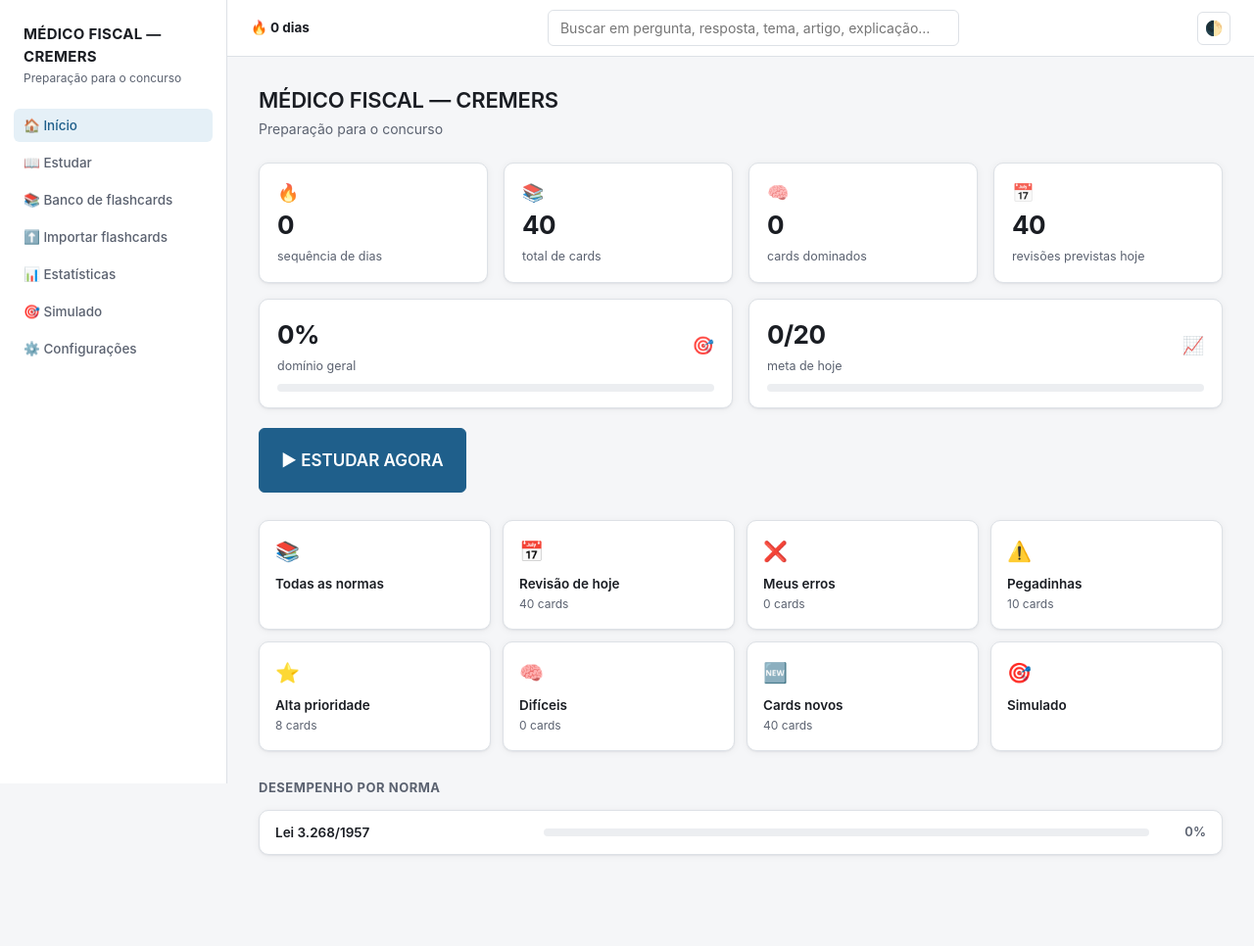
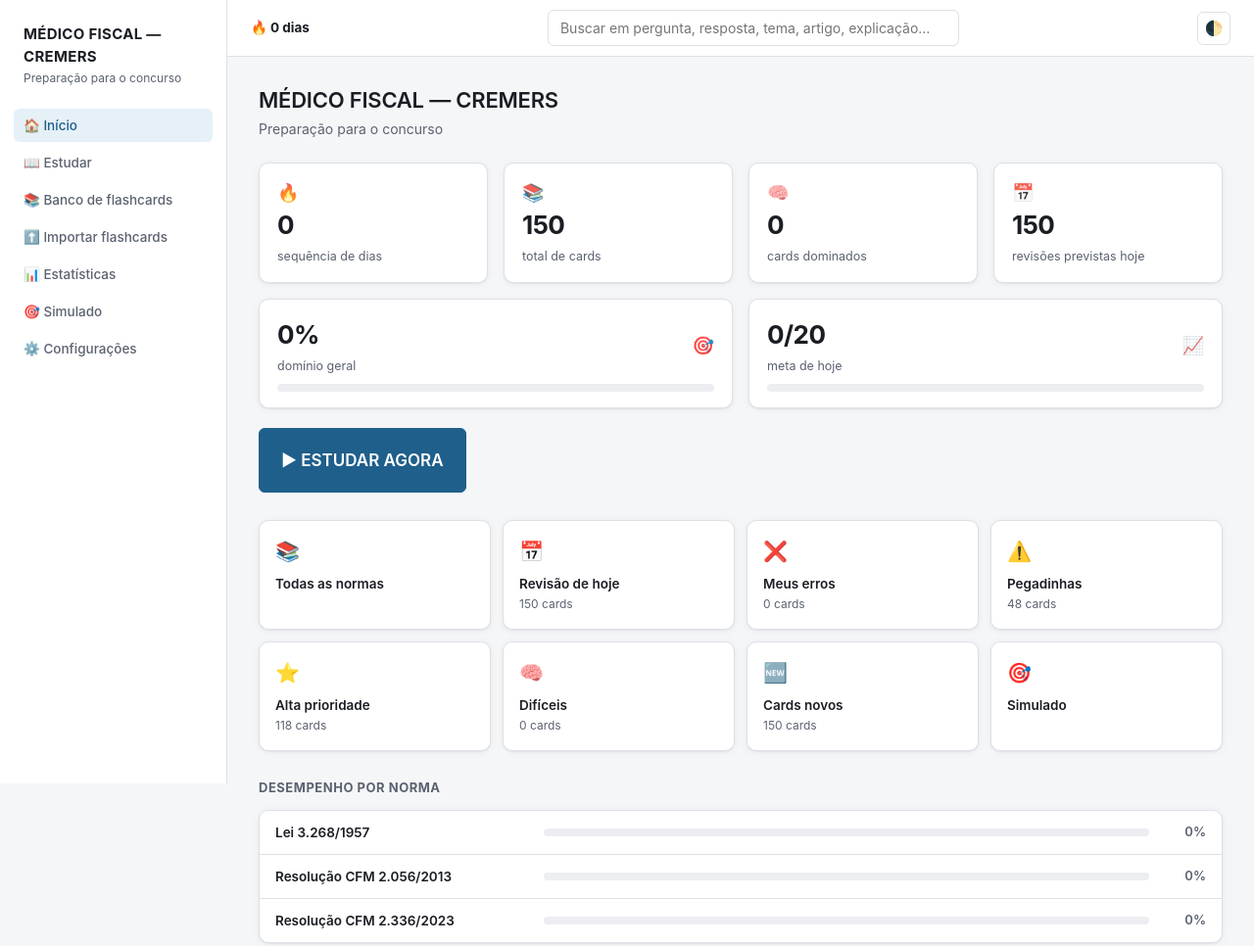
Before and after one commit to mbpericias/medico-fiscal-cremers, a plain HTML site: page index.html in a window 1280 px wide. Shown: the whole page at 98% size. Before the commit the page ends 937 px from the top, so only its background shows below. Drawn offline with Linux system fonts and the light colour scheme.

Commit message:
Adiciona catalogo de bancos oficiais com sincronizacao automatica
Novo usuario recebe os 150 flashcards oficiais (Lei 3.268/1957 +
Resolucoes CFM 2.056/2013 e 2.336/2023) automaticamente na primeira
abertura. Usuarios existentes recebem apenas os cards oficiais que
ainda nao possuem, sem jamais tocar em cards, progresso ou historico
ja existentes. data/catalog.json lista os bancos oficiais; adicionar
uma nova norma no futuro nao exige alterar nenhuma logica do app.

```diff
--- /dev/null
+++ b/data/catalog.json
@@ -0,0 +1,9 @@
+{
+  "schema_version": "1.0",
+  "descricao": "Catálogo dos bancos de flashcards OFICIAIS, carregados automaticamente na primeira utilização e sincronizados (apenas adição de cards novos, nunca sobrescrita) em toda inicialização do app. Para incorporar uma nova norma ao catálogo oficial: 1) adicione o arquivo JSON em data/; 2) acrescente uma entrada abaixo; 3) publique. Nenhuma alteração de código é necessária.",
+  "bancos_oficiais": [
+    { "arquivo": "data/lei-3268-1957.json", "norma": "Lei 3.268/1957" },
+    { "arquivo": "data/resolucao-cfm-2056-2013.json", "norma": "Resolução CFM 2.056/2013" },
+    { "arquivo": "data/resolucao-cfm-2336-2023.json", "norma": "Resolução CFM 2.336/2023" }
+  ]
+}
--- a/index.html
+++ b/index.html
@@ -38,6 +38,7 @@
 <script src="js/stats.js"></script>
 <script src="js/session.js"></script>
 <script src="js/simulado.js"></script>
+<script src="js/catalogSync.js"></script>
 
 <!-- Infraestrutura de UI -->
 <script src="js/ui.js"></script>
--- a/js/app.js
+++ b/js/app.js
@@ -8,11 +8,8 @@
   var UI = global.MF.UI;
   var State = global.MF.State;
   var Router = global.MF.Router;
-  var Storage = global.MF.Storage;
-  var CardsModel = global.MF.CardsModel;
+  var CatalogSync = global.MF.CatalogSync;
   var el = UI.el;
-
-  var SEED_FILE = 'data/lei-3268-1957.json';
 
   var NAV_ITEMS = [
     { route: 'dashboard', emoji: '🏠', label: 'Início' },
@@ -140,50 +137,28 @@
   }
 
   /**
-   * Na primeiríssima execução, se o banco estiver vazio, tenta carregar
-   * automaticamente o banco inicial (data/lei-3268-1957.json) por fetch —
-   * só funciona quando servido por http(s) (ex.: serve.ps1 ou hospedagem),
-   * já que fetch a arquivo local (file://) é bloqueado pelo navegador. Se
-   * falhar, não há problema: o usuário sempre pode importar o mesmo arquivo
-   * manualmente pela tela "Importar flashcards". Roda no máximo uma vez por
-   * dispositivo/navegador — nunca tenta de novo, mesmo que o usuário depois
-   * apague todos os cards de propósito.
+   * Sincroniza o banco local com o catálogo de normas oficiais
+   * (data/catalog.json) — só ADICIONA cards oficiais cujo id ainda não
+   * existe localmente; nunca apaga, sobrescreve ou zera progresso. Roda em
+   * toda inicialização (é barata e idempotente: se nada mudou no catálogo,
+   * não faz nada). Só funciona quando servido por http(s) — sob file://, o
+   * fetch é bloqueado pelo navegador e a sincronização falha silenciosamente
+   * (a importação manual pela tela "Importar flashcards" continua disponível).
+   * Ver js/catalogSync.js para os detalhes.
    */
-  function trySeedInitialDeck() {
-    var meta = Storage.getMeta();
-    if (meta.seedAttempted) return;
-    if (State.getAllCards().length > 0) {
-      meta.seedAttempted = true;
-      Storage.setMeta(meta);
-      return;
-    }
-
-    fetch(SEED_FILE)
-      .then(function (res) { if (!res.ok) throw new Error('HTTP ' + res.status); return res.json(); })
-      .then(function (parsed) {
-        var extracted = CardsModel.extractCardsArray(parsed);
-        if (!extracted.cardsArray || extracted.cardsArray.length === 0) return;
-        var report = CardsModel.analyzeImportBatch(parsed, {});
-        if (report.novos.length > 0) {
-          State.importCards(report.novos);
-          UI.toast(report.novos.length + ' flashcards do banco inicial (' + (extracted.meta && extracted.meta.norma ? extracted.meta.norma : 'Lei 3.268/1957') + ') carregados automaticamente.');
-          Router.refresh();
-        }
-      })
-      .catch(function (err) {
-        console.warn('Carregamento automático do banco inicial não disponível (normal em file://):', err.message);
-      })
-      .then(function () {
-        var m = Storage.getMeta();
-        m.seedAttempted = true;
-        Storage.setMeta(m);
-      });
+  function syncOfficialCatalog() {
+    CatalogSync.sync().then(function (summary) {
+      if (summary.added > 0) {
+        UI.toast(summary.added + ' flashcard(s) oficiais novos adicionados automaticamente.');
+        Router.refresh();
+      }
+    });
   }
 
   function init() {
     State.load();
     applyTheme();
-    trySeedInitialDeck();
+    syncOfficialCatalog();
     var mainContent = buildShell();
     registerRoutes();
     Router.onNavigate(function (name) {
--- /dev/null
+++ b/js/catalogSync.js
@@ -0,0 +1,127 @@
+/**
+ * catalogSync.js — Sincroniza o banco local com o CATÁLOGO de normas
+ * oficiais (data/catalog.json), de forma exclusivamente ADITIVA.
+ *
+ * O que este módulo faz, em toda inicialização do app:
+ *   1. Busca data/catalog.json (lista de arquivos JSON oficiais).
+ *   2. Busca cada arquivo listado.
+ *   3. Para cada card desses arquivos cujo `id` AINDA NÃO existe no banco
+ *      local, insere o card com progresso zerado (novo).
+ *   4. Cards cujo `id` já existe localmente NUNCA são tocados — nem seu
+ *      conteúdo, nem (principalmente) seu progresso de estudo.
+ *
+ * O que este módulo NUNCA faz:
+ *   - apagar ou sobrescrever um card já existente;
+ *   - apagar ou alterar progresso/histórico/estatísticas de qualquer card;
+ *   - depender de nomes de leis/resoluções fixados no código — a lista de
+ *     normas oficiais vive inteiramente em data/catalog.json.
+ *
+ * Assim, adicionar uma nova norma ao catálogo oficial no futuro é só:
+ * colocar o arquivo em data/ e acrescentar uma linha em catalog.json —
+ * nenhuma mudança neste arquivo, em app.js ou em state.js é necessária.
+ *
+ * Em dispositivos/navegadores offline ou servidos via file:// (onde fetch
+ * de arquivos locais é bloqueado), a sincronização falha silenciosamente e
+ * o app continua funcionando com o que já estiver no banco local — a
+ * importação manual pela tela "Importar flashcards" continua disponível
+ * como alternativa.
+ */
+(function (global) {
+  'use strict';
+
+  var State = global.MF.State;
+  var CardsModel = global.MF.CardsModel;
+
+  var CATALOG_FILE = 'data/catalog.json';
+
+  /**
+   * Executa a sincronização e devolve uma Promise que resolve com um
+   * resumo: { added, totalLocal, totalOfficialSeen, uniqueOfficialSeen }.
+   * Nunca rejeita (falhas de rede/parse são capturadas e logadas).
+   */
+  function sync() {
+    return fetch(CATALOG_FILE)
+      .then(function (res) {
+        if (!res.ok) throw new Error('HTTP ' + res.status);
+        return res.json();
+      })
+      .then(function (catalog) {
+        var entries = (catalog && Array.isArray(catalog.bancos_oficiais)) ? catalog.bancos_oficiais : [];
+        var files = entries.map(function (e) { return e.arquivo; }).filter(Boolean);
+        return Promise.all(files.map(function (file) {
+          return fetch(file)
+            .then(function (res) { if (!res.ok) throw new Error('HTTP ' + res.status); return res.json(); })
+            .then(function (parsed) { return { file: file, parsed: parsed }; })
+            .catch(function (err) {
+              console.warn('[Catálogo] Falha ao carregar "' + file + '": ' + err.message);
+              return null;
+            });
+        }));
+      })
+      .then(function (results) {
+        var existing = State.getAllCards().reduce(function (acc, c) { acc[c.id] = c; return acc; }, {});
+        var added = [];
+        var rawIdsSeen = [];       // para detectar duplicidade de id ENTRE arquivos oficiais
+        var uniqueIdsSeen = {};
+
+        results.forEach(function (result) {
+          if (!result) return;
+          var extracted = CardsModel.extractCardsArray(result.parsed);
+          if (!extracted.cardsArray) {
+            console.warn('[Catálogo] Arquivo "' + result.file + '" não está no formato esperado (array ou {cards:[...]}).');
+            return;
+          }
+
+          var report = CardsModel.analyzeImportBatch(result.parsed, existing);
+          if (report.invalidos.length > 0) {
+            console.warn('[Catálogo] ' + report.invalidos.length + ' card(s) inválido(s) em "' + result.file + '" (ignorados):', report.invalidos);
+          }
+
+          extracted.cardsArray.forEach(function (raw) {
+            if (raw && raw.id) { rawIdsSeen.push(raw.id); uniqueIdsSeen[raw.id] = true; }
+          });
+
+          // Só os NOVOS (id ainda não presente localmente) entram — cards já
+          // existentes (report.existentes) são propositalmente ignorados aqui.
+          report.novos.forEach(function (card) {
+            existing[card.id] = card;
+            added.push(card);
+          });
+        });
+
+        if (added.length > 0) {
+          State.importCards(added);
+        }
+
+        var summary = {
+          added: added.length,
+          totalLocal: State.getAllCards().length,
+          totalOfficialSeen: rawIdsSeen.length,
+          uniqueOfficialSeen: Object.keys(uniqueIdsSeen).length
+        };
+
+        if (summary.totalOfficialSeen !== summary.uniqueOfficialSeen) {
+          console.warn(
+            '[Catálogo] Atenção: há ids duplicados ENTRE arquivos oficiais diferentes (' +
+            summary.totalOfficialSeen + ' cards lidos, apenas ' + summary.uniqueOfficialSeen + ' ids únicos). ' +
+            'Verifique os arquivos listados em ' + CATALOG_FILE + '.'
+          );
+        }
+
+        console.info(
+          '[Catálogo] Sincronização concluída: ' + summary.added + ' card(s) novo(s) adicionado(s). ' +
+          summary.uniqueOfficialSeen + ' ids oficiais únicos no catálogo. ' +
+          summary.totalLocal + ' cards no banco local.'
+        );
+
+        return summary;
+      })
+      .catch(function (err) {
+        console.warn('[Catálogo] Sincronização não realizada (normal em file:// ou offline no primeiro acesso): ' + err.message);
+        return { added: 0, totalLocal: State.getAllCards().length, totalOfficialSeen: 0, uniqueOfficialSeen: 0 };
+      });
+  }
+
+  global.MF = global.MF || {};
+  global.MF.CatalogSync = { sync: sync };
+})(window);
--- a/sw.js
+++ b/sw.js
@@ -19,7 +19,7 @@
  * fetch online), só não entram no pré-cache da instalação.
  */
 
-var CACHE_NAME = 'mf-cremers-v6';
+var CACHE_NAME = 'mf-cremers-v7';
 
 var CORE_ASSETS = [
   './',
@@ -34,6 +34,7 @@ var CORE_ASSETS = [
   './js/stats.js',
   './js/session.js',
   './js/simulado.js',
+  './js/catalogSync.js',
   './js/ui.js',
   './js/router.js',
   './js/views/dashboard.js',
@@ -47,6 +48,7 @@ var CORE_ASSETS = [
   './js/views/simuladoRun.js',
   './js/views/settingsView.js',
   './js/app.js',
+  './data/catalog.json',
   './data/lei-3268-1957.json',
   './data/resolucao-cfm-2056-2013.json',
   './data/resolucao-cfm-2336-2023.json',
```
Also changed, not shown: 2 other files.
